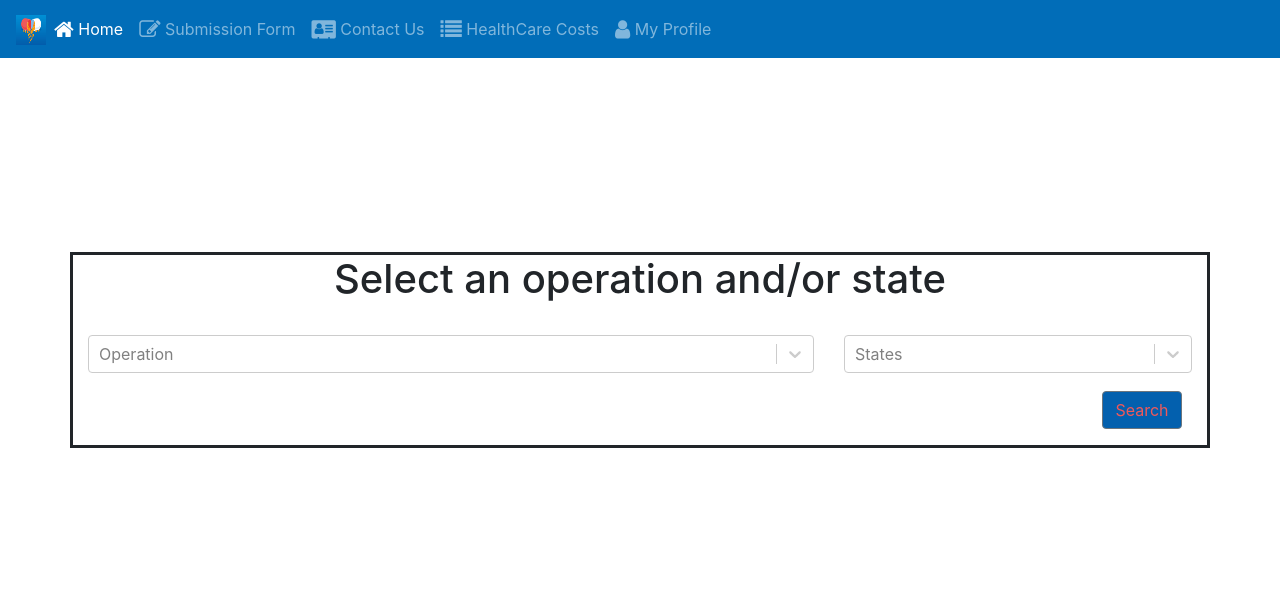
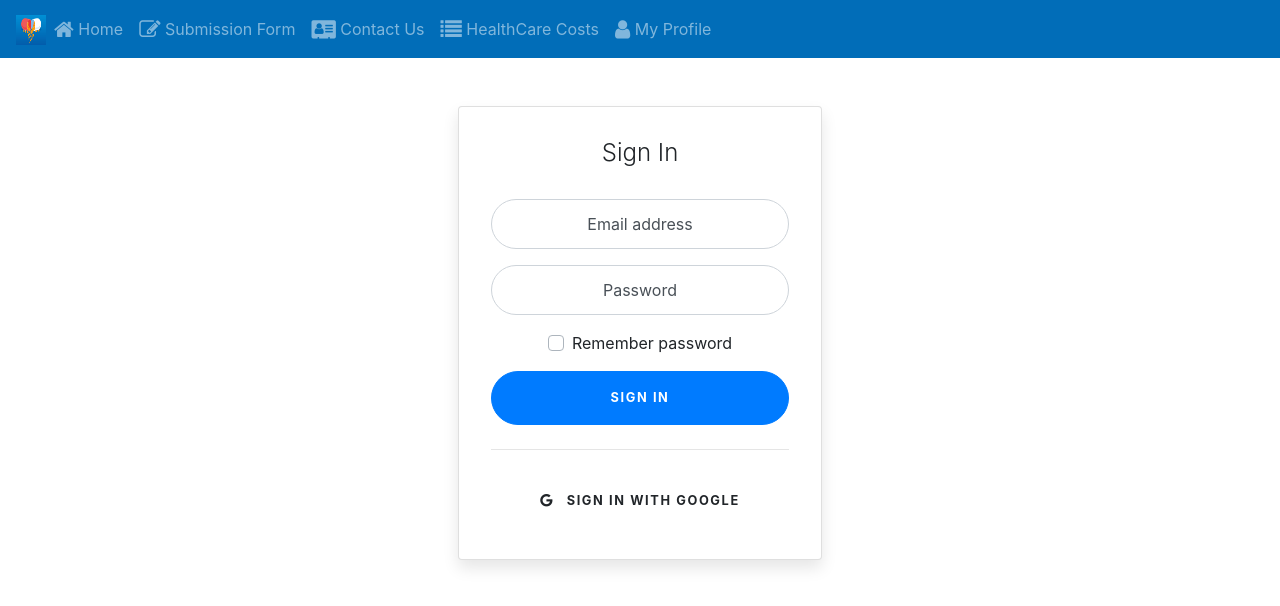
Before and after one commit to quipcode/HealthCareCosts, a React (Create React App) app in the folder healthcare_costs/: page /login in a window 1280 px wide. Before the commit this address led to /home. Shown: the top 606 px of the page. Built offline with nearby package versions, Linux system fonts and the light colour scheme; data requests are answered from the project's data file; what react-redux-form would draw is missing.

Commit message:
created ui for login

```diff
--- a/healthcare_costs/public/index.html
+++ b/healthcare_costs/public/index.html
@@ -3,6 +3,7 @@
   <head>
     <meta charset="utf-8" />
     <link rel="icon" href="%PUBLIC_URL%/favicon.ico" />
+    <link rel="stylesheet" href="https://use.fontawesome.com/releases/v5.8.2/css/all.css"/>
     <meta name="viewport" content="width=device-width, initial-scale=1" />
     <meta name="theme-color" content="#000000" />
     <meta
--- a/healthcare_costs/src/components/ContactForm.js
+++ b/healthcare_costs/src/components/ContactForm.js
@@ -30,12 +30,6 @@ class ContactForm extends React.Component {
                 email: false
             }
         };
-
-
-
-
-
-
         this.handleSubmit = this.handleSubmit.bind(this);
     }
 
--- /dev/null
+++ b/healthcare_costs/src/components/Login/Login.js
@@ -0,0 +1,69 @@
+import React, { Component } from 'react'
+import { Control, Form, Errors,   } from 'react-redux-form';
+import {  Button, Label, Col, Row} from 'reactstrap'
+import "./login.css"
+
+const required = val => val && val.length;
+const maxLength = len => val => !val || (val.length <= len);
+const minLength = len => val => val && (val.length >= len);
+const isNumber = val => !isNaN(+val);
+const validEmail = val => /^[A-Z0-9._%+-]+@[A-Z0-9.-]+\.[A-Z]{2,4}$/i.test(val);
+
+
+class Login extends Component{
+    constructor(props){
+        super(props);
+        this.state ={
+            username: '',
+            password: ''
+        }
+       this.handleSubmit = this.handleSubmit.bind(this)
+    }
+
+    handleSubmit(event) {
+        alert('A name was submitted: ' + this.state.value);
+        event.preventDefault();
+    }
+
+    render(){
+        return(
+            <React.Fragment>
+            <div class="container">
+                <div class="row">
+                <div class="col-sm-12 col-md-12 col-lg-12 mx-auto">
+                    <div class="card card-signin my-5">
+                    <div class="card-body">
+                        <h5 class="card-title text-center">Sign In</h5>
+                        <form class="form-signin">
+                            <div class="form-label-group">
+                                <input type="email" id="inputEmail" class="form-control" placeholder="Email address" required autofocus/>
+                                <label for="inputEmail">Email address</label>
+                            </div>
+
+                            <div class="form-label-group">
+                                <input type="password" id="inputPassword" class="form-control" placeholder="Password" required/>
+                                <label for="inputPassword">Password</label>
+                            </div>
+
+                            <div class="custom-control custom-checkbox mb-3">
+                                <input type="checkbox" class="custom-control-input" id="customCheck1"/>
+                                <label class="custom-control-label" for="customCheck1">Remember password</label>
+                            </div>
+                            <button class="btn btn-lg btn-primary btn-block text-uppercase" type="submit">Sign in</button>
+                            <hr class="my-4"/>
+                            <button class="btn btn-lg btn-google btn-block text-uppercase" type="submit"><i class="fab fa-google mr-2"></i> Sign in with Google</button>
+                            {/* <button class="btn btn-lg btn-facebook btn-block text-uppercase" type="submit"><i class="fab fa-facebook-f mr-2"></i> Sign in with Facebook</button> */}
+                        </form>
+                    </div>
+                    </div>
+                </div>
+                </div>
+            </div>
+
+
+                </React.Fragment>
+        )
+    }
+}
+
+export default Login
--- /dev/null
+++ b/healthcare_costs/src/components/Login/login.css
@@ -0,0 +1,140 @@
+:root {
+    --input-padding-x: 1.5rem;
+    --input-padding-y: .75rem;
+  }
+
+.container {
+    display: flex;
+    justify-content: center;
+  }
+
+  /* body {
+    background: #007bff;
+    background: linear-gradient(to right, #0062E6, #33AEFF);
+  } */
+
+  .card-signin {
+    border: 0;
+    border-radius: 1rem;
+    box-shadow: 0 0.5rem 1rem 0 rgba(0, 0, 0, 0.1);
+  }
+
+  .card-signin .card-title {
+    margin-bottom: 2rem;
+    font-weight: 300;
+    font-size: 1.5rem;
+  }
+
+  .card-signin .card-body {
+    padding: 2rem;
+  }
+
+  .form-signin {
+    width: 100%;
+  }
+
+  .form-signin .btn {
+    font-size: 80%;
+    border-radius: 5rem;
+    letter-spacing: .1rem;
+    font-weight: bold;
+    padding: 1rem;
+    transition: all 0.2s;
+  }
+
+  .form-label-group {
+    position: relative;
+    margin-bottom: 1rem;
+  }
+
+  .form-label-group input {
+    height: auto;
+    border-radius: 2rem;
+  }
+
+  .form-label-group>input,
+  .form-label-group>label {
+    padding: var(--input-padding-y) var(--input-padding-x);
+  }
+
+  .form-label-group>label {
+    position: absolute;
+    top: 0;
+    left: 0;
+    display: block;
+    width: 100%;
+    margin-bottom: 0;
+    /* Override default `<label>` margin */
+    line-height: 1.5;
+    color: #495057;
+    border: 1px solid transparent;
+    border-radius: .25rem;
+    transition: all .1s ease-in-out;
+  }
+
+  .form-label-group input::-webkit-input-placeholder {
+    color: transparent;
+  }
+
+  .form-label-group input:-ms-input-placeholder {
+    color: transparent;
+  }
+
+  .form-label-group input::-ms-input-placeholder {
+    color: transparent;
+  }
+
+  .form-label-group input::-moz-placeholder {
+    color: transparent;
+  }
+
+  .form-label-group input::placeholder {
+    color: transparent;
+  }
+
+  .form-label-group input:not(:placeholder-shown) {
+    padding-top: calc(var(--input-padding-y) + var(--input-padding-y) * (2 / 3));
+    padding-bottom: calc(var(--input-padding-y) / 3);
+  }
+
+  .form-label-group input:not(:placeholder-shown)~label {
+    padding-top: calc(var(--input-padding-y) / 3);
+    padding-bottom: calc(var(--input-padding-y) / 3);
+    font-size: 12px;
+    color: #777;
+  }
+
+  .btn-google {
+    color: white;
+    background-color: #ea4335;
+  }
+
+  .btn-facebook {
+    color: white;
+    background-color: #3b5998;
+  }
+
+  /* Fallback for Edge
+  -------------------------------------------------- */
+
+  @supports (-ms-ime-align: auto) {
+    .form-label-group>label {
+      display: none;
+    }
+    .form-label-group input::-ms-input-placeholder {
+      color: #777;
+    }
+  }
+
+  /* Fallback for IE
+  -------------------------------------------------- */
+
+  @media all and (-ms-high-contrast: none),
+  (-ms-high-contrast: active) {
+    .form-label-group>label {
+      display: none;
+    }
+    .form-label-group input:-ms-input-placeholder {
+      color: #777;
+    }
+  }
--- a/healthcare_costs/src/components/MainComponent.js
+++ b/healthcare_costs/src/components/MainComponent.js
@@ -4,7 +4,7 @@ import { Switch, Route, Redirect, withRouter } from 'react-router-dom';
 import {connect} from 'react-redux';
 import { actions } from 'react-redux-form';
 import Home from './HomeComponent'
-
+import Login from './Login/Login'
 import {fetchHealthCareCosts, fetchHCPCSOperations, fetchUSStates} from '../redux/ActionCreators'
 import Header from './HeaderComponent';
 import SubmissionForm from './SubmissionForm'
@@ -78,6 +78,7 @@ class Main extends Component{
                         <Route path='/healthcarecosts' component={MyTableComp}  />
                         <Route path='/contactus' render={() =>  <ContactForm/>} />
                         <Route path='/myprofile' component={MyProfilePage}/>
+                        <Route path='/login' render={() =>  <Login/>} />
 
 
 
--- a/healthcare_costs/src/index.js
+++ b/healthcare_costs/src/index.js
@@ -7,6 +7,7 @@ import * as serviceWorker from './serviceWorker';
 
 // import 'typeface-lobster';
 // import 'typeface-open-sans';
+import 'font-awesome/css/font-awesome.min.css'
 import 'bootstrap/dist/css/bootstrap.min.css';
 import 'font-awesome/css/font-awesome.css';
 import 'bootstrap-social/bootstrap-social.css';
```
Also changed, not shown: 1 other file (tests, documents, lock files or other folders).
